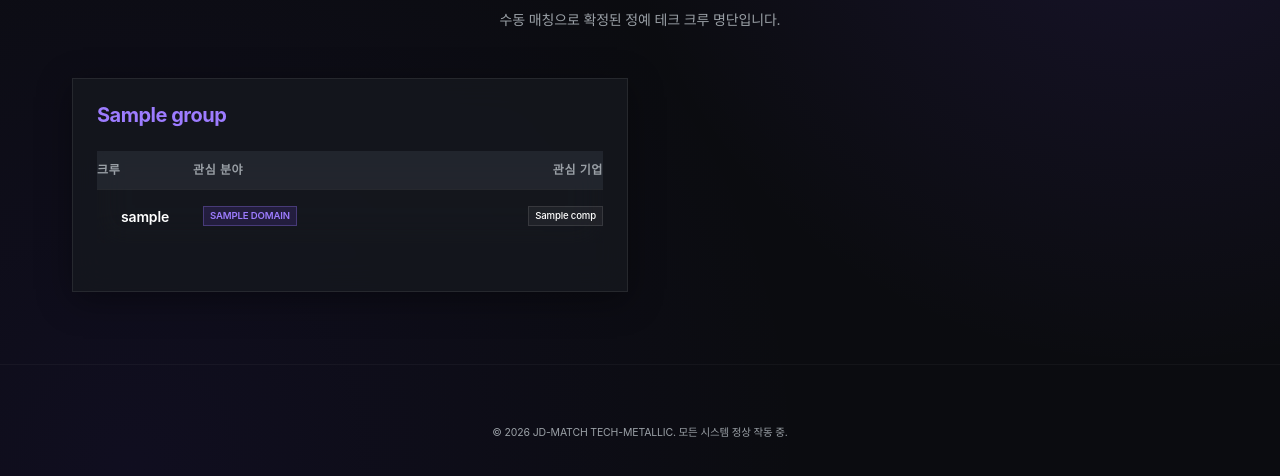
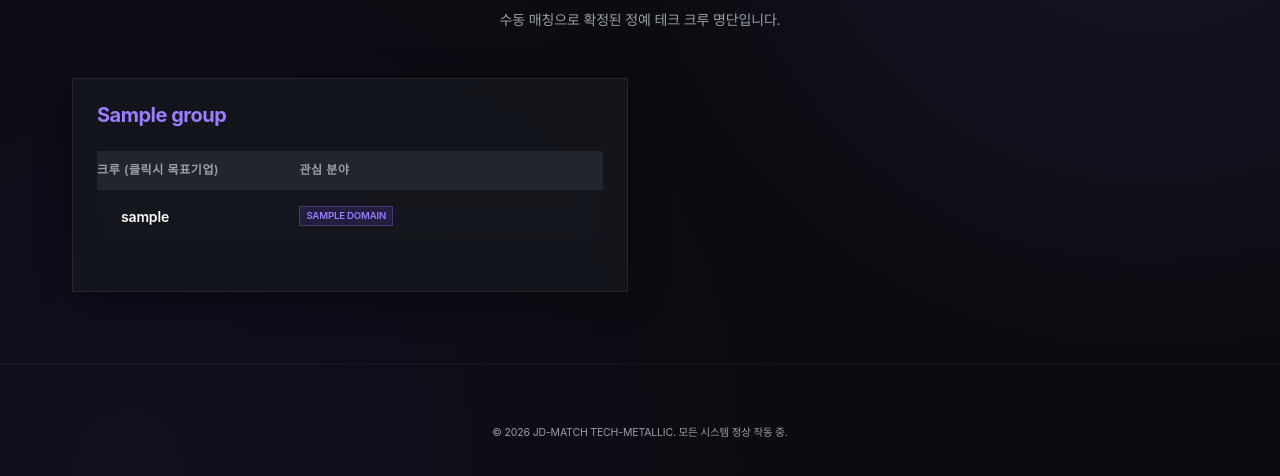
Before and after one commit to snowshower/jdstudy, a FastAPI app: template app/templates/results.html in a window 1280 px wide. Shown: the part 255-731 px from the top of the page. Run offline with FastAPI, Linux system fonts and the light colour scheme; the template is opened without the code that fills it: most values are stand-ins (such as "Sample title", 1, 10 or a date in 2020); some libraries are stand-ins or nearby versions.

Commit message:
style: 매칭 결과 페이지 가독성 개선 및 UI 보정
Signed-off-by: snowshower <wonsb25@gmail.com>

```diff
--- a/app/main.py
+++ b/app/main.py
@@ -55,7 +55,7 @@ def seed_data():
                 "group_name": "컨텐츠 플랫폼 미디어 인프라조",
                 "members": [
                     {"nickname": "소낙눈", "domains": "커머스 / 로컬 플랫폼, 컨텐츠 / 엔터테인먼트 / 미디어", "companies": "우아한형제들, 네이버, 치지직, 야놀자, 위버스컴퍼니, 디어유, 샌드박스네트워크, 레진엔터테인먼트"},
-                    {"nickname": "이산", "domains": "커머스 / 로컬 플랫폼, 컨텐츠 / 엔터테인먼트 / 미디어, 포털 / 글로벌 빅테크 / 인프라", "companies": "우아한형제들, 네이버웹툰, 밀리의서재, 교보문고, 티빙, 리디, 라프텔, 핏펫, 엠넷플러스, 네이버랩스, 라인, 쿠팡, 알라딘, NOL, 오늘의 집, 네이버 플러스 스토어, 가비아 등"},
+                    {"nickname": "이산", "domains": "커머스 / 로컬 플랫폼, 컨텐츠 / 엔터테인먼트 / 미디어, 포털 / 글로벌 빅테크 / 인프라", "companies": "우아한형제들, 네이버웹툰, 밀리의서재, 교보문고, 티빙, 리디, 라프텔, 핏펫, 엠넷플러스, 네이버랩스, 라인, 쿠팡, 알라딘, NOL, 오늘의 집, 네이버 플러스 스토어, 가비아"},
                     {"nickname": "초록", "domains": "컨텐츠 / 엔터테인먼트 / 미디어, 포털 / 글로벌 빅테크 / 인프라", "companies": "치지직, 우아한형제들, 토스 증권, 카카오웹툰, 네이버웹툰, 업스테이지, 네이버 검색, 네이버 쇼핑, 두나무, 놀유니버스, 야놀자, 여기어때"},
                     {"nickname": "도우너", "domains": "커머스 / 로컬 플랫폼, 포털 / 글로벌 빅테크 / 인프라", "companies": "네이버, 카카오, 우아한형제들"}
                 ]
--- a/app/templates/results.html
+++ b/app/templates/results.html
@@ -31,29 +31,27 @@
                 <table class="crew-table" style="width: 100%;">
                     <thead>
                         <tr style="border-bottom: 1px solid rgba(255,255,255,0.1);">
-                            <th style="padding: 10px 0; font-size: 0.75rem; color: var(--text-muted);">크루</th>
-                            <th style="padding: 10px 0; font-size: 0.75rem; color: var(--text-muted);">관심 분야</th>
-                            <th style="padding: 10px 0; font-size: 0.75rem; color: var(--text-muted); text-align: right;">관심 기업</th>
+                            <th style="padding: 10px 0; font-size: 0.75rem; color: var(--text-muted); width: 40%;">크루 (클릭시 목표기업)</th>
+                            <th style="padding: 10px 0; font-size: 0.75rem; color: var(--text-muted); width: 60%;">관심 분야</th>
                         </tr>
                     </thead>
                     <tbody>
                         {% for member in group.members %}
                         <tr>
-                            <td class="nickname {% if user and member.nickname == user.nickname %}text-highlight{% endif %}" style="color: #ffffff; font-weight: 600; width: 80px;">
+                            <td class="nickname {% if user and member.nickname == user.nickname %}text-highlight{% endif %}"
+                                style="color: #ffffff; font-weight: 600; cursor: pointer; vertical-align: middle;"
+                                data-bs-toggle="popover"
+                                data-bs-trigger="click"
+                                data-bs-placement="top"
+                                title="목표 기업"
+                                data-bs-content="{% for company in member.company_list %}{{ company }}{% if not loop.last %}, {% endif %}{% endfor %}{% if not member.company_list %}미지정{% endif %}">
                                 {{ member.nickname }}
                                 {% if user and member.nickname == user.nickname %}<span class="ms-1 small opacity-50" style="font-size: 0.65rem;">(나)</span>{% endif %}
                             </td>
-                            <td style="padding: 14px 10px !important;">
-                                <div class="d-flex flex-wrap gap-1">
+                            <td style="padding: 14px 0 !important; vertical-align: middle;">
+                                <div class="interest-grid">
                                     {% for domain in member.domain_list %}
                                         <span class="neon-badge" style="font-size: 0.6rem; padding: 2px 6px;">{{ domain }}</span>
-                                    {% endfor %}
-                                </div>
-                            </td>
-                            <td class="text-end" style="padding: 14px 0 !important;">
-                                <div class="d-flex flex-wrap gap-1 justify-content-end">
-                                    {% for company in member.company_list %}
-                                        <span class="company-tag" style="font-size: 0.6rem; padding: 2px 6px;">{{ company }}</span>
                                     {% endfor %}
                                 </div>
                             </td>
@@ -88,5 +86,49 @@
     .crew-table tr:last-child td {
         border-bottom: none !important;
     }
+    .interest-grid {
+        display: grid;
+        grid-template-columns: repeat(2, 1fr);
+        gap: 4px;
+        justify-items: start;
+    }
+    /* Popover Styling */
+    .popover {
+        background-color: var(--bg-panel);
+        border: var(--border-metallic);
+        box-shadow: 0 10px 30px rgba(0,0,0,0.5);
+    }
+    .popover-header {
+        background-color: rgba(255,255,255,0.05);
+        color: var(--accent-text);
+        border-bottom: 1px solid rgba(255,255,255,0.1);
+        font-weight: 700;
+        font-size: 0.75rem;
+    }
+    .popover-body {
+        color: #ffffff;
+        font-size: 0.8rem;
+    }
 </style>
 {% endblock %}
+
+{% block scripts %}
+<script>
+    // Initialize Bootstrap Popovers
+    document.addEventListener('DOMContentLoaded', function () {
+        var popoverTriggerList = [].slice.call(document.querySelectorAll('[data-bs-toggle="popover"]'))
+        var popoverList = popoverTriggerList.map(function (popoverTriggerEl) {
+            return new bootstrap.Popover(popoverTriggerEl)
+        });
+
+        // Close popover when clicking outside
+        document.addEventListener('click', function (e) {
+            popoverTriggerList.forEach(function (el) {
+                if (!el.contains(e.target)) {
+                    bootstrap.Popover.getInstance(el).hide();
+                }
+            });
+        }, true);
+    });
+</script>
+{% endblock %}
```
